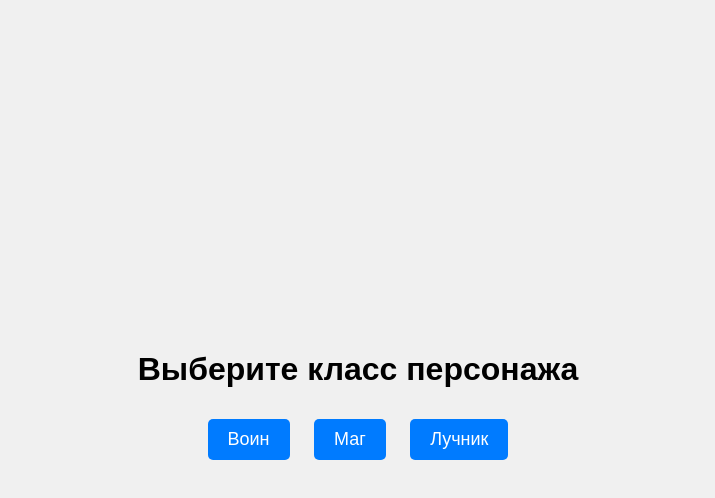
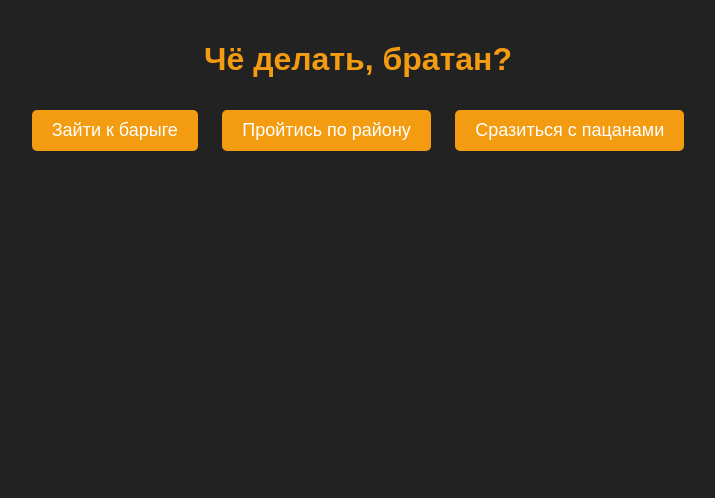
Before and after one commit to AWD9999/my-rpg-game, a plain HTML site: page index.html in a window 1280 px wide. Shown: the whole page, without its empty margins (282-997 px from the left). Drawn offline with Linux system fonts and the light colour scheme.

Commit message:
Add files via upload

```diff
--- a/app.js
+++ b/app.js
@@ -1,8 +1,4 @@
-// Функция для отправки выбранного класса боту
-function chooseClass(className) {
-    // Отправка данных через Telegram Web Apps API
-    window.Telegram.WebApp.sendData(className);
-    alert(`Вы выбрали класс: ${className}`);
+function chooseAction(action) {
+    // Отправляем выбранное действие в Telegram Web App
+    window.Telegram.WebApp.sendData(action);
 }
-
-// Другие возможные функции для обработки интерфейса Mini App можно добавить здесь
--- a/index.html
+++ b/index.html
@@ -3,17 +3,17 @@
 <head>
     <meta charset="UTF-8">
     <meta name="viewport" content="width=device-width, initial-scale=1.0">
-    <title>RPG Game</title>
+    <title>Общак</title>
     <link rel="stylesheet" href="style.css">
-    <script src="https://telegram.org/js/telegram-web-app.js"></script> <!-- Telegram Web Apps API -->
+    <script src="app.js" defer></script>
+    <script src="https://telegram.org/js/telegram-web-app.js"></script> <!-- Telegram Web App API -->
 </head>
 <body>
     <div id="app">
-        <h1>Выберите класс персонажа</h1>
-        <button onclick="chooseClass('Воин')">Воин</button>
-        <button onclick="chooseClass('Маг')">Маг</button>
-        <button onclick="chooseClass('Лучник')">Лучник</button>
+        <h1>Чё делать, братан?</h1>
+        <button onclick="chooseAction('baryga')">Зайти к барыге</button>
+        <button onclick="chooseAction('walk')">Пройтись по району</button>
+        <button onclick="chooseAction('fight')">Сразиться с пацанами</button>
     </div>
-    <script src="app.js"></script>
 </body>
 </html>
--- a/style.css
+++ b/style.css
@@ -1,28 +1,24 @@
 body {
-    display: flex;
-    justify-content: center;
-    align-items: center;
-    height: 100vh;
+    font-family: Arial, sans-serif;
+    background-color: #222;
+    color: #eee;
+    text-align: center;
     margin: 0;
-    font-family: Arial, sans-serif;
-    background-color: #f0f0f0;
+    padding: 20px;
 }
-
-#app {
-    text-align: center;
+h1 {
+    color: #f39c12;
 }
-
 button {
+    background-color: #f39c12;
+    border: none;
+    color: #fff;
     padding: 10px 20px;
     margin: 10px;
     font-size: 18px;
     cursor: pointer;
-    border: none;
     border-radius: 5px;
-    background-color: #007bff;
-    color: white;
 }
-
 button:hover {
-    background-color: #0056b3;
+    background-color: #e67e22;
 }
```
